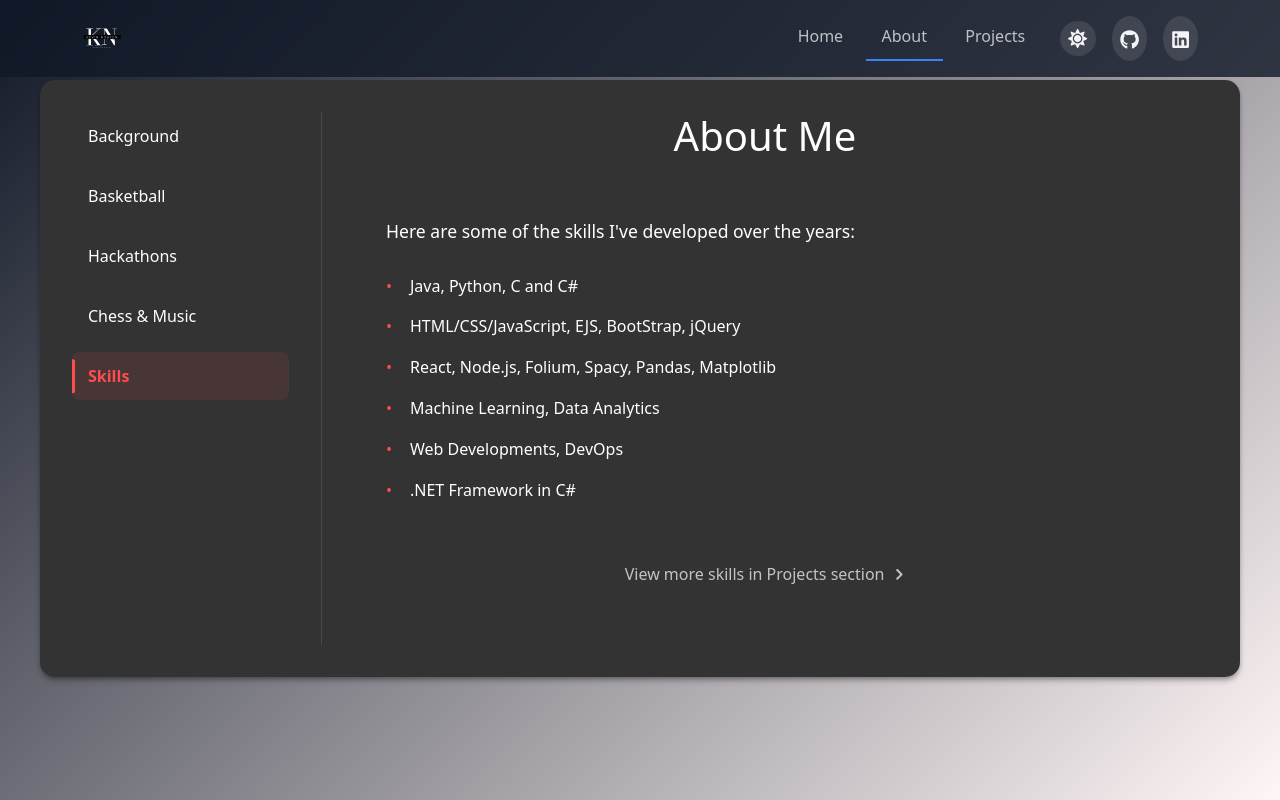
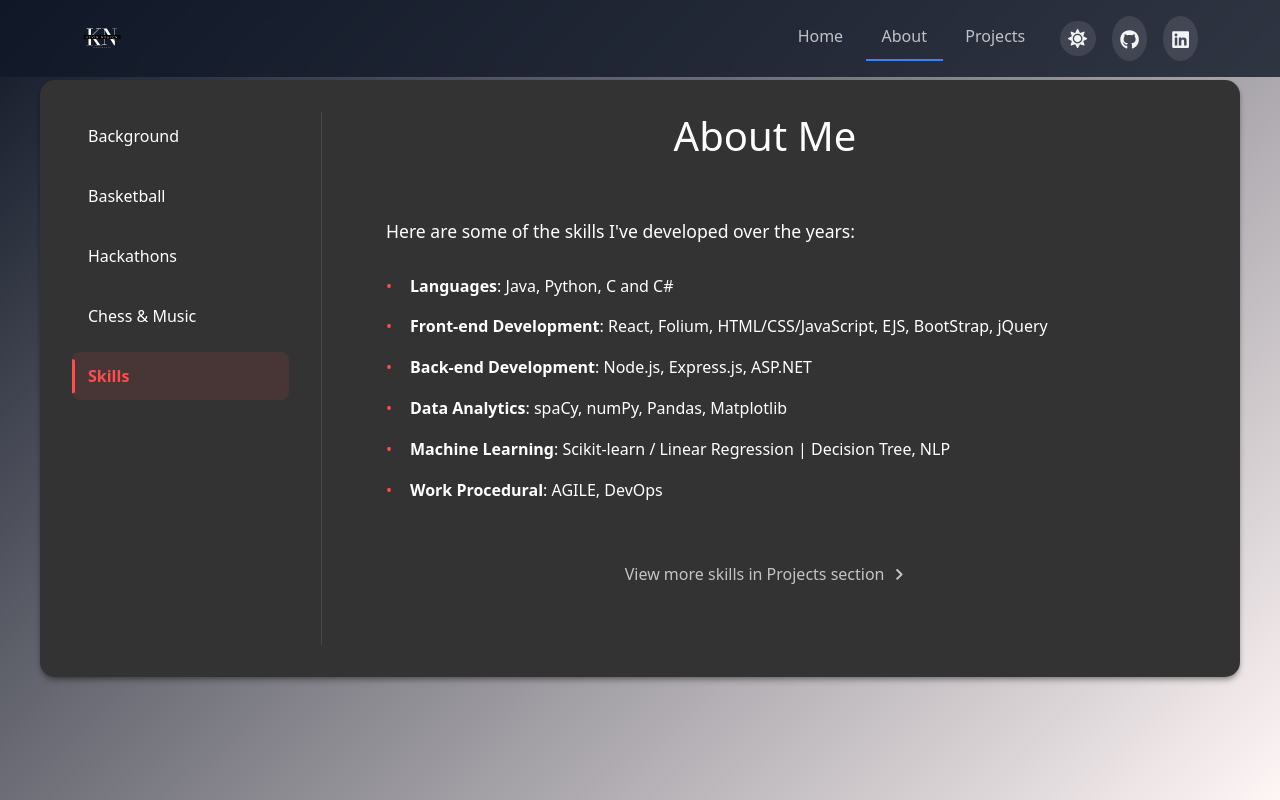
Before and after one commit to KevinDal2027/KevinPortfolio, a React (Vite) app: page /about in a window 1280 px wide. Both pictures are taken after a click on the button "Skills". Built offline with nearby package versions, Linux system fonts and the light colour scheme.

Commit message:
Changed skills section

```diff
--- a/src/components/About.jsx
+++ b/src/components/About.jsx
@@ -96,12 +96,12 @@ const About = ({ darkMode }) => {
               Here are some of the skills I've developed over the years:
             </p>
             <ul>
-              <li>Java, Python, C and C#</li>
-              <li>HTML/CSS/JavaScript, EJS, BootStrap, jQuery</li>
-              <li>React, Node.js, Folium, Spacy, Pandas, Matplotlib</li>
-              <li>Machine Learning, Data Analytics</li>
-              <li>Web Developments, DevOps</li>
-              <li>.NET Framework in C#</li>
+              <li><strong>Languages</strong>: Java, Python, C and C#</li>
+              <li><strong>Front-end Development</strong>: React, Folium, HTML/CSS/JavaScript, EJS, BootStrap, jQuery</li>
+              <li><strong>Back-end Development</strong>: Node.js, Express.js, ASP.NET</li>
+              <li><strong>Data Analytics</strong>: spaCy, numPy, Pandas, Matplotlib</li>
+              <li><strong>Machine Learning</strong>: Scikit-learn / Linear Regression | Decision Tree, NLP</li>
+              <li><strong>Work Procedural</strong>: AGILE, DevOps</li>
             </ul>
             <div className="cta-link">
               <Nav.Link as={Link} to="/projects" className="clickable-text">
```
